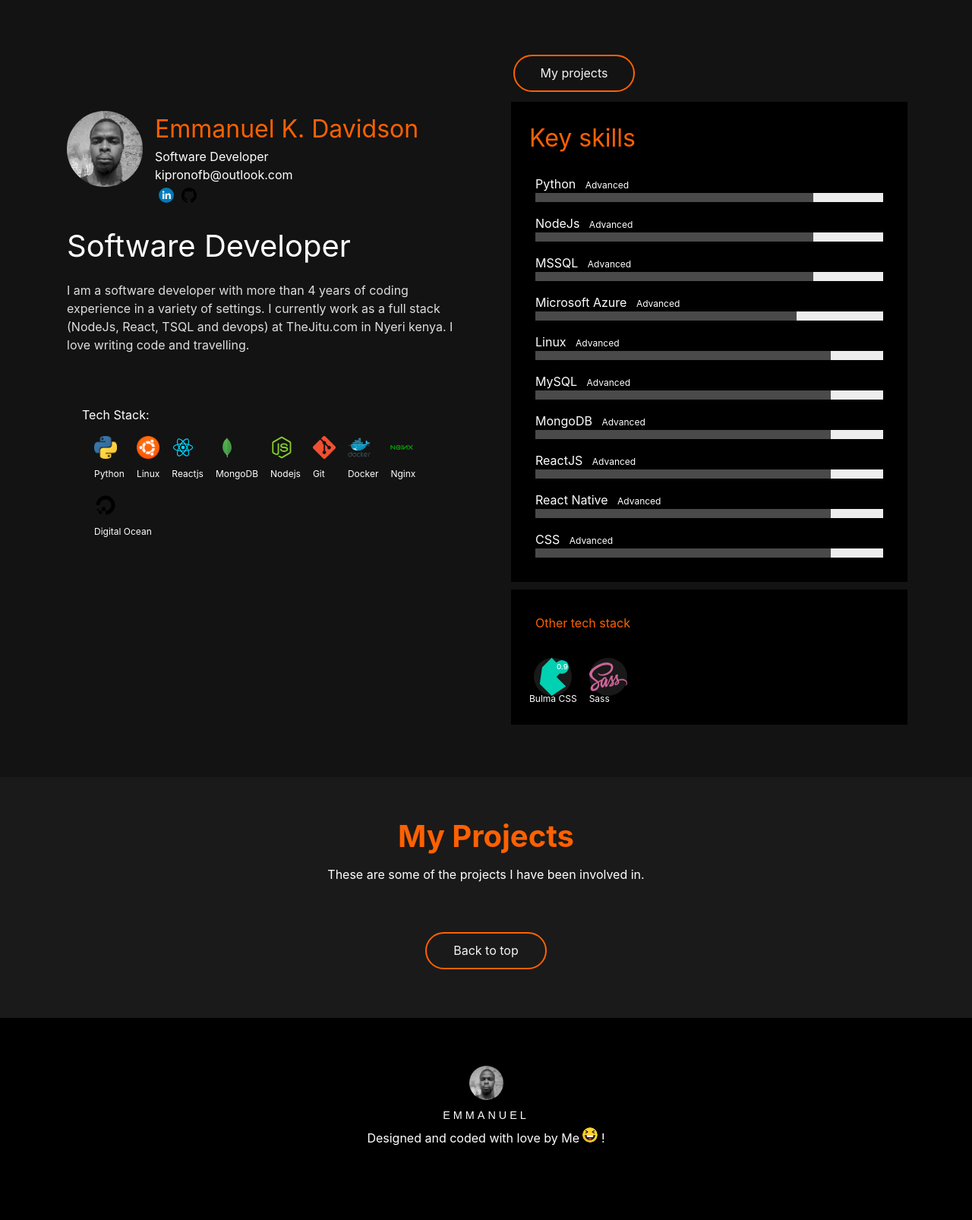
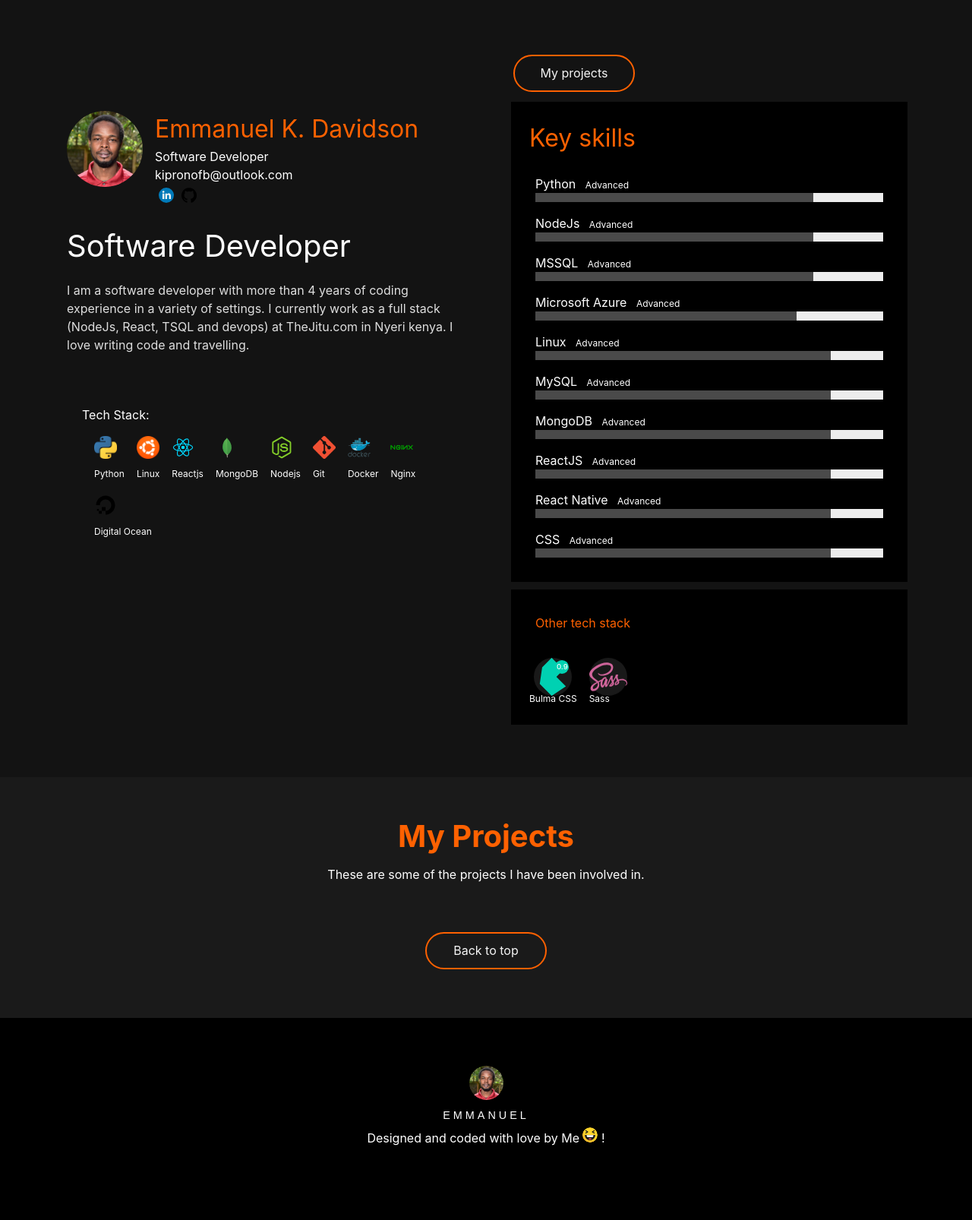
Before and after one commit to FAenX/faenx.github.io, a Jekyll site: the page built from index.html, in a window 1280 px wide. Shown: the whole page at 76% size. Built offline with Jekyll 4.4.1, drawn with Linux system fonts in a browser that asks for light colours; nearby versions of some CDN libraries; a script that is not in the unit is left out.

Commit message:
update dp

```diff
--- a/Gemfile
+++ b/Gemfile
@@ -7,5 +7,5 @@ git_source(:github) {|repo_name| "https://github.com/#{repo_name}" }
 
 gem "jekyll-sitemap"
 gem "jekyll-seo-tag"
-# gem "jekyll"
+gem "jekyll"
 gem "github-pages"
--- a/_config.yml
+++ b/_config.yml
@@ -1,5 +1,5 @@
 
-url: emmanueldavidson.info
+url: faenx.github.io
 title: Emmanuel Kiprono Davidson
 tagline: Software Developer profile
 description: Emmanuel Kiprono Davidson Software Developer Profile
```
Also changed, not shown: Gemfile.lock, assets/images/profile-image.jpeg.
